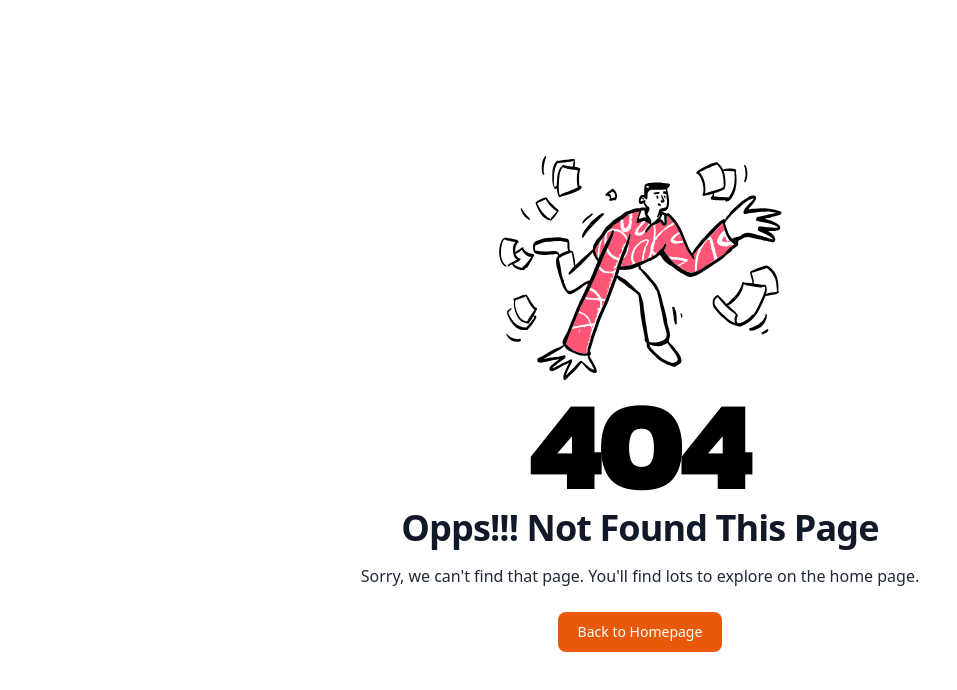
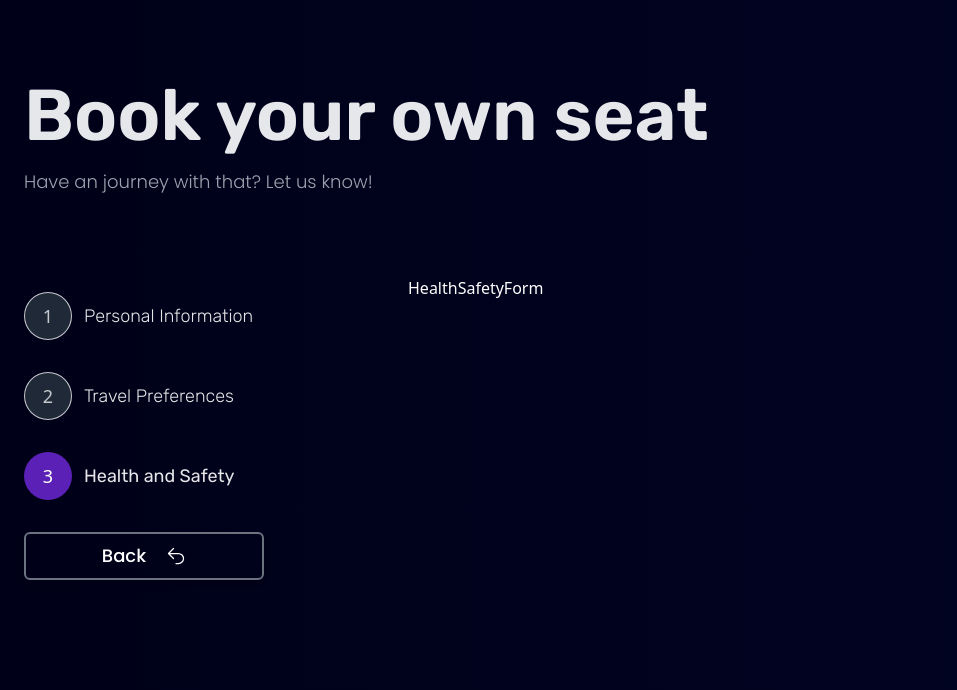
Before and after one commit to jubair-jx/marsquest-application-frontend, a Next.js app: page /book-seat/health-safety in a window 1280 px wide. Before the commit this address had no page. Shown: the top 690 px of the page, without its empty margins (0-957 px from the left). Built offline with nearby package versions, Linux system fonts and the light colour scheme.

Commit message:
sidbar layout is done

```diff
--- /dev/null
+++ b/src/app/book-seat/health-safety/HealthSafetyForm.tsx
@@ -0,0 +1,5 @@
+const HealthSafetyForm = () => {
+  return <div>HealthSafetyForm</div>;
+};
+
+export default HealthSafetyForm;
--- /dev/null
+++ b/src/app/book-seat/health-safety/page.tsx
@@ -0,0 +1,7 @@
+import HealthSafetyForm from "./HealthSafetyForm";
+
+const HealthSafetyPage = () => {
+  return <HealthSafetyForm />;
+};
+
+export default HealthSafetyPage;
--- a/src/app/book-seat/layout.tsx
+++ b/src/app/book-seat/layout.tsx
@@ -8,17 +8,16 @@ export default function BooksLayout({
   children: React.ReactNode;
 }) {
   return (
-    <section className="min-h-screen px-8 max-w-7xl mx-auto py-20">
+    <section className="min-h-screen px-6 max-w-7xl mx-auto py-20">
       <PageHeader
         title="Book your own seat"
         subtitle="Have an journey with that? Let us know!"
       />
 
-      <div className="mt-20 mb-28 flex flex-col gap-x-16 text-white lg:flex-row">
+      <div className="mt-20 mb-28 flex flex-col gap-x-36 text-white lg:flex-row">
         <StepNavigation />
-        {/* <AddDealContextProvider> */}
+
         <div className="w-full">{children}</div>
-        {/* </AddDealContextProvider> */}
       </div>
     </section>
   );
--- /dev/null
+++ b/src/app/book-seat/personal-info/PersonalInfoForm.tsx
@@ -0,0 +1,6 @@
+"use client";
+const PersonalInfoForm = () => {
+  return <div>Personal Form Info</div>;
+};
+
+export default PersonalInfoForm;
--- /dev/null
+++ b/src/app/book-seat/personal-info/page.tsx
@@ -0,0 +1,7 @@
+import PersonalInfoForm from "./PersonalInfoForm";
+
+const PersonalInfoPage = () => {
+  return <PersonalInfoForm />;
+};
+
+export default PersonalInfoPage;
--- /dev/null
+++ b/src/app/book-seat/travel-prefer/TravelPreferForm.tsx
@@ -0,0 +1,5 @@
+const TravelPreferForm = () => {
+  return <div>Travel Form</div>;
+};
+
+export default TravelPreferForm;
--- /dev/null
+++ b/src/app/book-seat/travel-prefer/page.tsx
@@ -0,0 +1,7 @@
+import TravelPreferForm from "./TravelPreferForm";
+
+const TravelPreferPage = () => {
+  return <TravelPreferForm />;
+};
+
+export default TravelPreferPage;
--- a/src/components/StepNavigation.tsx
+++ b/src/components/StepNavigation.tsx
@@ -1,4 +1,5 @@
 "use client";
+
 import { formSteps } from "@/data";
 import clsx from "clsx";
 import Link from "next/link";
@@ -9,11 +10,12 @@ import { useEffect, useState } from "react";
 export default function StepNavigation() {
   const pathname = usePathname();
   const currentPath = path.basename(pathname);
-  const [currentStep, setCurrentStep] = useState(1);
+  const [currentStep, setCurrentStep] = useState(0);
 
   useEffect(() => {
     setCurrentStep(formSteps.findIndex((step) => step.route === currentPath));
   }, [currentPath]);
+  console.log(currentPath);
 
   return (
     <div className="mb-12 mt-4 lg:mb-0 min-w-60">
@@ -30,7 +32,7 @@ export default function StepNavigation() {
               className={clsx(
                 "flex h-10 w-10 items-center justify-center rounded-full border  text-sm  transition-colors duration-200  lg:h-12 lg:w-12 lg:text-lg",
                 {
-                  "border-none bg-violet-800 text-black group-hover:border-none group-hover:text-black":
+                  "border-none bg-violet-800 text-white group-hover:border-none group-hover:text-black":
                     currentPath === step.route,
                   "border-white/75 bg-gray-800 group-hover:border-white group-hover:text-white text-white/75":
                     currentPath !== step.route,
@@ -41,10 +43,10 @@ export default function StepNavigation() {
             </span>
             <span
               className={clsx(
-                "hidden text-white/75 text-lg font-Rubik transition-colors duration-200 group-hover:text-white lg:block",
+                "hidden text-white/90 text-lg font-Rubik transition-colors duration-200 group-hover:text-white lg:block",
                 {
                   "font-light": currentPath !== step.route,
-                  "font-semibold text-white": currentPath === step.route,
+                  " text-white": currentPath === step.route,
                 }
               )}
             >
@@ -53,8 +55,7 @@ export default function StepNavigation() {
           </Link>
         ))}
         {/* back button */}
-        <button>
-          {" "}
+        <button className="md:block hidden">
           <Link
             href={formSteps[currentStep - 1]?.link || formSteps[0].link}
             className="mb-4 flex items-center justify-center gap-2 text-lg border-gray-500 rounded-md border-2 shadow-md px-2 py-2 text-center font-medium font-Poppins disabled:text-white/50 lg:mb-12 lg:gap-5"
--- a/src/data/index.ts
+++ b/src/data/index.ts
@@ -21,20 +21,21 @@ export const socialMedia = [
     link: "https://www.linkedin.com/in/mohammad-jubair/",
   },
 ];
+// data/formSteps.js
 export const formSteps = [
   {
     title: "Personal Information",
     route: "personal-info",
-    link: "",
+    link: "/book-seat/personal-info",
   },
   {
     title: "Travel Preferences",
     route: "travel-prefer",
-    link: "",
+    link: "/book-seat/travel-prefer",
   },
   {
     title: "Health and Safety",
     route: "health-safety",
-    link: "",
+    link: "/book-seat/health-safety",
   },
 ];
```
